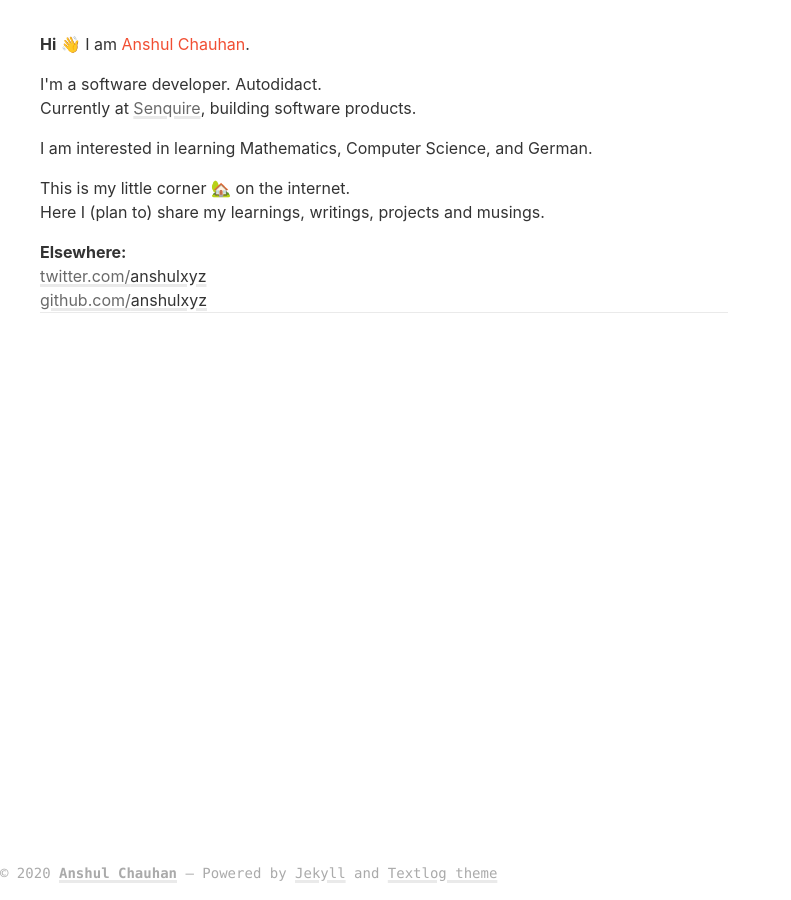
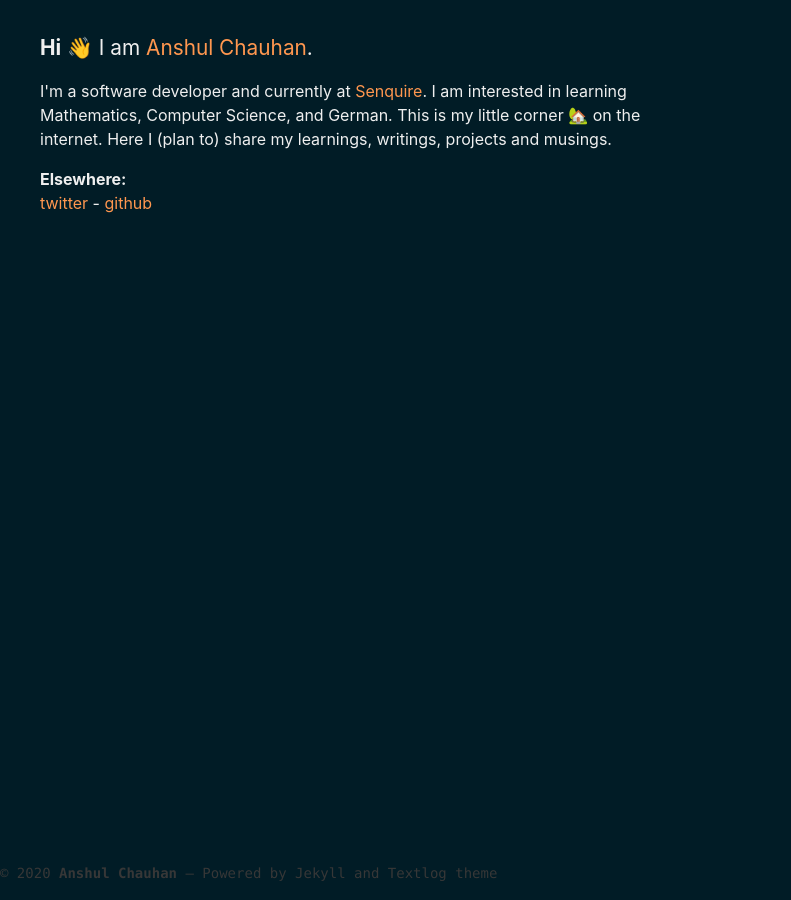
Before and after one commit to anshulxyz/anshulxyz.github.io, a Jekyll site: the page built from index.html, in a window 1280 px wide. Shown: the whole page, without its empty margins (0-791 px from the left). Built offline with Jekyll 4.4.1, drawn with Linux system fonts in a browser that asks for light colours.

Commit message:
Update style, add dark theme

```diff
--- a/_includes/intro.html
+++ b/_includes/intro.html
@@ -1,20 +1,14 @@
-<p class="site-intro">
+<p class="site-header">
   <b>Hi</b> 👋 I am <span class="intro-name">Anshul Chauhan</span>.
 </p>
 <p class="site-intro">
-  I'm a software developer. Autodidact.<br/>
-  Currently at <a href="https://www.senquire.com">Senquire</a>, building software products.
-</p>
-<p class="site-intro">
+  I'm a software developer and currently at <a href="https://www.senquire.com">Senquire</a>.
   I am interested in learning Mathematics, Computer Science, and German.
-</p>
-<p class="site-intro">
-  This is my little corner 🏡 on the internet. <br/>
+  This is my little corner 🏡 on the internet.
   Here I (plan to) share my learnings, writings, projects and musings.
 </p>
 <p class="site-intro" style="margin-block-end: 0;">
 
   <b>Elsewhere:</b><br/>
-      <a href="https://twitter.com/anshulxyz">twitter.com/<span style="color: #333333;">anshulxyz</span> </a><br/>
-      <a href="https://github.com/anshulxyz">github.com/<span style="color: #333333;">anshulxyz</span> </a><br/>
+      <a href="https://twitter.com/anshulxyz">twitter</a> - <a href="https://github.com/anshulxyz">github</a>
 </p>
--- a/_sass/_base.scss
+++ b/_sass/_base.scss
@@ -102,10 +102,10 @@ h6 {
  * Links
  */
 a {
-    color: $grey-color-dark;
-    text-decoration: underline;
-    text-decoration-color: $grey-color-light;
-    -webkit-text-decoration-color: $grey-color-light;
+    color: $link-color;
+    text-decoration: none;
+    text-decoration-color: $grey-color-dark;
+    -webkit-text-decoration-color: $grey-color-dark;
     text-decoration-thickness: 3px;
 
     // transition: all 0.5s linear;
@@ -113,8 +113,8 @@ a {
     &:hover {
         text-decoration: underline;
         text-decoration-thickness: 3px;
-        text-decoration-color: $orange;
-        -webkit-text-decoration-color: $orange;
+        text-decoration-color: $grey-color;
+        -webkit-text-decoration-color: $grey-color;
         // color: $background-color;
         // background-color: $link-color;
     }
--- a/_sass/_layout.scss
+++ b/_sass/_layout.scss
@@ -35,11 +35,12 @@
  * Site header
  */
 .site-header {
-    border-bottom: 1px solid $grey-color-light;
+    // border-bottom: 1px solid $grey-color-light;
     margin-top: -2rem;
-    max-width: $max-width;
+    max-width: $intro-width;
     p {
-      font-size: $small-font-size;
+      font-size: $big-font-size;
+      font-weight: normal;
     }
     .site-intro {
         font-size: $base-font-size;
@@ -188,9 +189,9 @@
   position: fixed;
   bottom: 0;
   p {
-    color: $grey-color;
+    color: darken($grey-color, 45%);
     a, a:visited {
-      color: $grey-color;
+      color: darken($grey-color, 45%);
     };
 
   }
--- a/css/main.scss
+++ b/css/main.scss
@@ -14,13 +14,14 @@ $big-font-size:    1.3rem;
 $base-line-height: 1.5;
 
 $spacing-unit:     2rem;
-$max-width:        46rem;
+$max-width:        48rem;
+$intro-width:      calc(48rem - 10rem);
 
-$text-color:       #333;
-$background-color: #fff;
-$link-color:       #425e66;
+$orange:           #FF974F;
+$text-color:       #EFEFEF;
+$background-color: #011C26;
+$link-color:       #FF974F;
 
-$orange:           #f14e32;
 
 $grey-color:       #aaa;
 $grey-color-light: lighten($grey-color, 25%);
```
